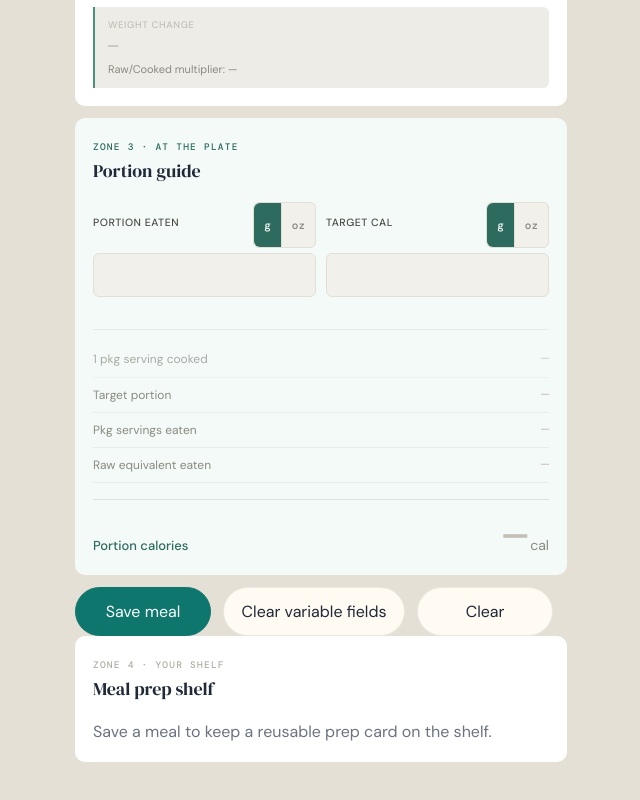
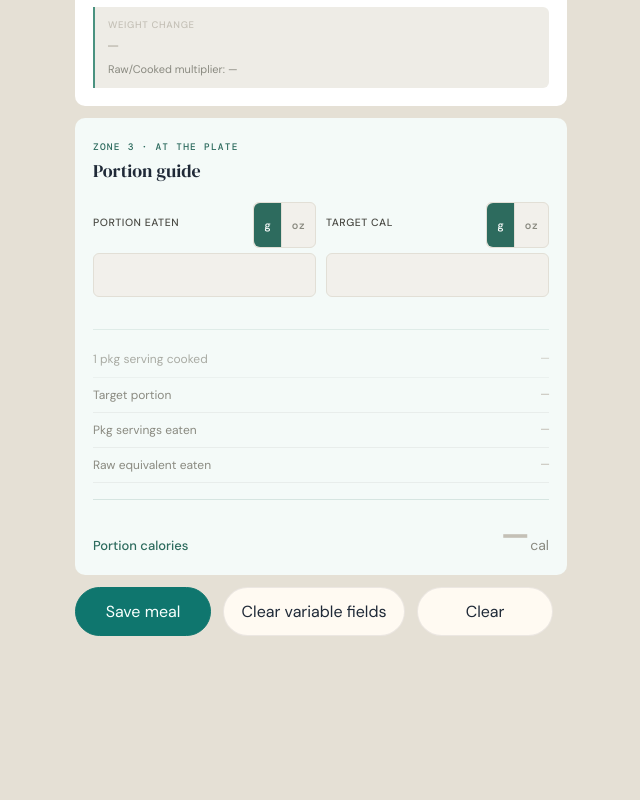
Before and after one commit to relomy/portion_pilot, a React (Vite) app: page / in a window 1280 px wide. Shown: the part 1429-2229 px from the top of the page, without its empty margins (319-959 px from the left). After the commit the page ends 2193 px from the top, so only its background shows below. Built offline with nearby package versions, Linux system fonts and the light colour scheme; a web font is replaced by a local one.

Commit message:
fix(ui): make calculator and saved surfaces mutually exclusive

```diff
--- a/src/components/ZoneLayout.tsx
+++ b/src/components/ZoneLayout.tsx
@@ -276,11 +276,8 @@ export function ZoneLayout({
             data-selected-utility={selectedUtility}
           />
 
-          <section
-            className="zone-layout__calculator-surface"
-            data-testid="calculator-surface"
-            hidden={selectedUtility !== 'calculator'}
-          >
+          {selectedUtility === 'calculator' ? (
+            <section className="zone-layout__calculator-surface" data-testid="calculator-surface">
               {activeStepGuidance.length > 0 ? (
                 <section className="step-guidance" data-testid="active-step-guidance">
                   <p className="step-guidance__title">
@@ -374,13 +371,14 @@ export function ZoneLayout({
                 </button>
               </footer>
             </section>
-
+          ) : (
             <SavedMealsList
               meals={savedMeals}
               onLoad={onLoadMeal}
               onDelete={onDeleteMeal}
-            surface={selectedUtility === 'saved' ? 'utility' : 'zone'}
+              surface="utility"
             />
+          )}
         </main>
       </div>
     </div>
```
Also changed, not shown: 1 other file (tests, documents, lock files or other folders). Lines whose indentation alone changed are shown as unchanged.
